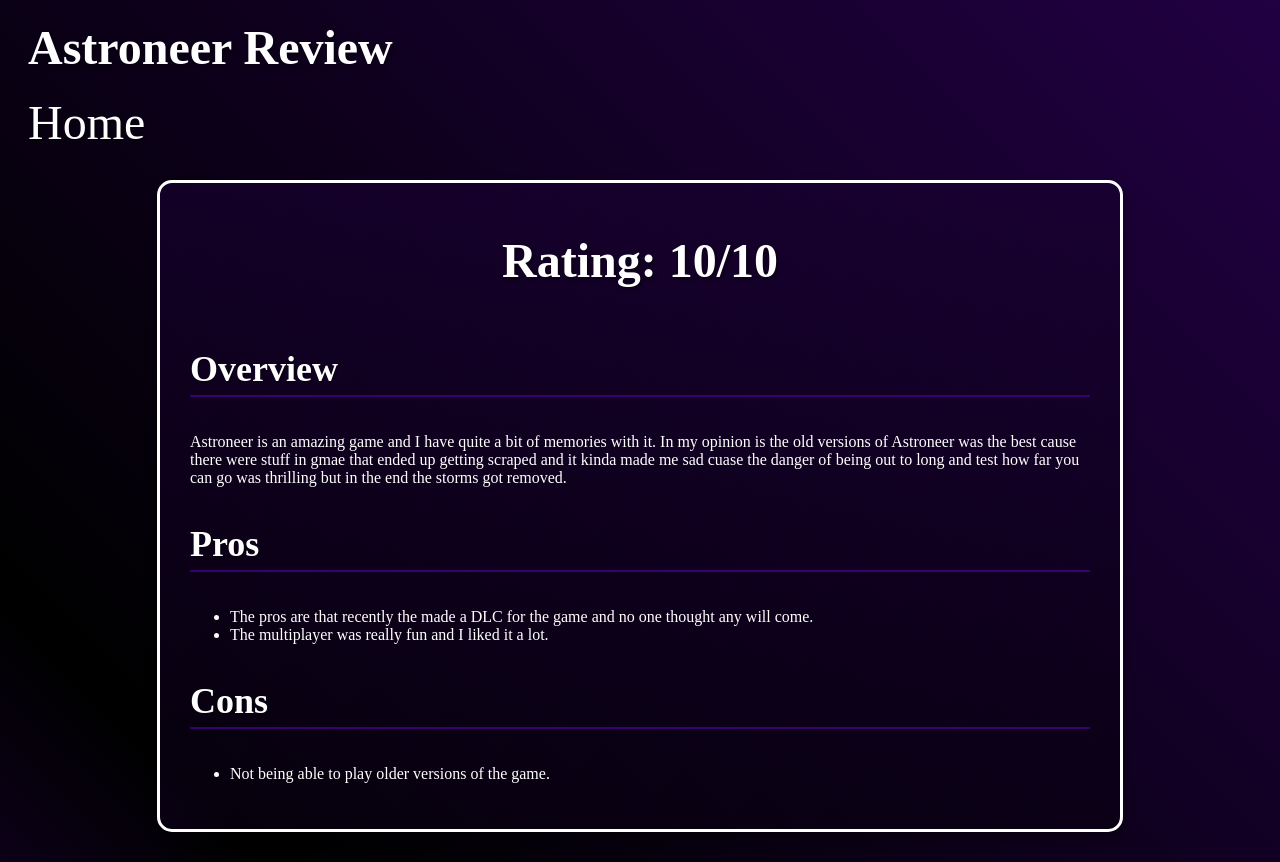
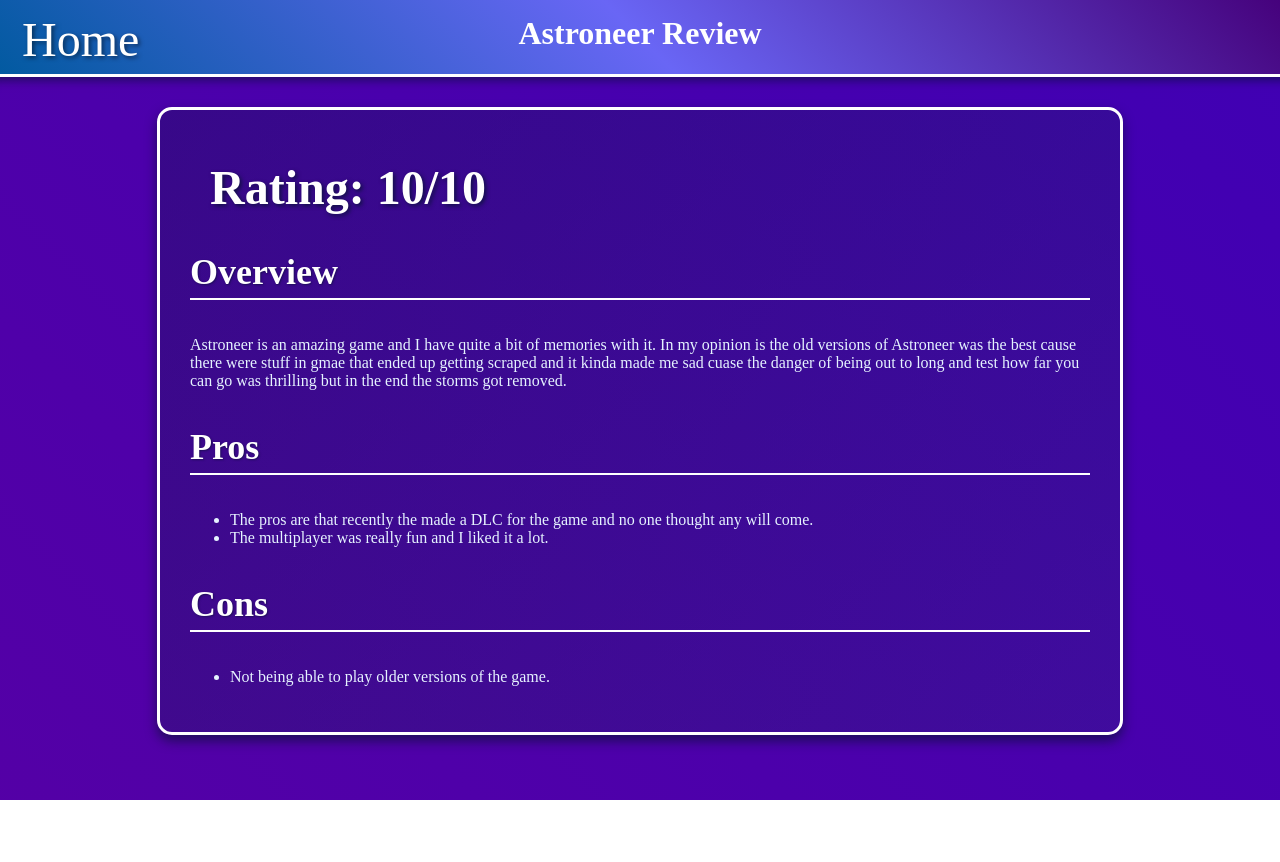
Before and after one commit to I-luv-Monster/Final-Website-Project-Semester-1, a plain HTML site: page Astroneer.html in a window 1280 px wide. After the commit the page ends 800 px from the top, so only its background shows below. Drawn offline with Linux system fonts and the light colour scheme; a web font is replaced by a local one.

Commit message:
oidytopasehjrgl;kaermfgqe9[8rtu

```diff
--- a/Astroneer.css
+++ b/Astroneer.css
@@ -3,49 +3,64 @@
 
 
 body {
-    background: linear-gradient(45deg, #8400ff, #000000, #330066, #1a0033);
+    background: linear-gradient(45deg, #005a9f, #5900a2, #3200bd);
     background-size: 400% 400%;
-    animation: gradientShift 8s ease infinite;
+    animation: spaceShift 15s ease infinite;
     font-family: "Quintessential";
-    min-height: 100vh;
+}
+
+@keyframes spaceShift {
+    0% { background-position: 0% 50%; }
+    50% { background-position: 100% 50%; }
+    100% { background-position: 0% 50%; }
+}
+
+h1 {
+    color: #ffffff;
+    text-align: center;
+    padding-top: 15px;
+}
+
+.nav {
+    background: linear-gradient(45deg, #005a9f, #6966f5, #45007a);
+    box-shadow: 0 4px 8px rgba(0, 20, 40, 0.5);
+    border-bottom: 3px solid #ffffff;
+    font-family: "Quintessential";
+    margin-right: -20px;
+    margin-left: -20px;
+    margin-top: -21px;
 }
 
 .review-container {
     max-width: 900px;
     margin: 30px auto;
     padding: 30px;
-    background: linear-gradient(135deg, rgba(56, 0, 113, 0.2), rgba(0, 0, 0, 0.3));
-    border: 3px solid white;
+    background: linear-gradient(135deg, rgba(10, 26, 58, 0.3), rgba(30, 58, 95, 0.2));
+    border: 3px solid #ffffff;
     border-radius: 15px;
-    color: white;
-    box-shadow: 0 6px 12px rgba(0, 0, 0, 0.4);
+    color: #e6f3ff;
+    box-shadow: 0 6px 12px rgba(0, 20, 40, 0.6);
 }
-
-.game-info {
-    display: flex;
-    align-items: center;
-    justify-content: center;
-    margin-bottom: 40px;
-    flex-wrap: wrap;
-}
-
 
 .rating h2 {
     font-family: "Italianno";
     font-size: 48px;
-    color: white;
-    text-shadow: 2px 2px 4px rgba(0, 0, 0, 0.5);
+    color: #ffffff;
+    text-shadow: 2px 2px 4px rgba(0, 20, 40, 0.7);
     margin: 20px;
 }
 
 .review-content h3 {
     font-family: "Italianno";
     font-size: 36px;
-    color: white;
-    text-shadow: 1px 1px 2px rgba(0, 0, 0, 0.5);
-    border-bottom: 2px solid rgb(56, 0, 113);
+    color: #ffffff;
+    text-shadow: 1px 1px 2px rgba(0, 20, 40, 0.5);
+    border-bottom: 2px solid #ffffff;
     padding-bottom: 5px;
 }
+
+
+
 
 .nav-links a {
     text-decoration: none;
@@ -56,19 +71,12 @@ body {
     color: white;
     text-shadow: 2px 2px 4px rgba(0, 0, 0, 0.5);
     margin: 20px;
+    position:fixed;
+    top: -8px;
+    left: 2px;
 }
 
 .nav-links a:hover {
-    color: rgb(200, 200, 255);
+    color:#4a9eff;
     transform: scale(1.1);
 }
-
-
-
-h1 {
-    font-family: "Italianno";
-    font-size: 48px;
-    color: white;
-    text-shadow: 2px 2px 4px rgba(0, 0, 0, 0.5);
-    margin: 20px;
-}
--- a/Stellaris.css
+++ b/Stellaris.css
@@ -1,4 +1,5 @@
 @import url('https://fonts.googleapis.com/css2?family=Island+Moments&family=Italianno&family=Lavishly+Yours&family=Quintessential&family=Whisper&display=swap');
+
 
 body {
     background: linear-gradient(45deg, #000814, #001d3d, #003566, #000814);
@@ -6,10 +7,27 @@ body {
     animation: spaceShift 10s ease infinite;
     font-family: "Quintessential";
 }
+
+@keyframes spaceShift {
+    0% { background-position: 0% 50%; }
+    50% { background-position: 100% 50%; }
+    100% { background-position: 0% 50%; }
+}
+
+h1 {
+    color: #4a9eff;
+    text-align: center;
+    padding-top: 15px;
+}
+
 .nav {
     background: linear-gradient(135deg, #0a1a3a, #1e3a5f, #2d4a73);
     box-shadow: 0 4px 8px rgba(0, 20, 40, 0.5);
     border-bottom: 3px solid #4a9eff;
+    font-family: "Quintessential";
+    margin-right: -20px;
+    margin-left: -20px;
+    margin-top: -21px;
 }
 
 .review-container {
@@ -21,21 +39,6 @@ body {
     border-radius: 15px;
     color: #e6f3ff;
     box-shadow: 0 6px 12px rgba(0, 20, 40, 0.6);
-}
-
-.game-image {
-    width: 350px;
-    border: 5px solid #4a9eff;
-    border-radius: 10px;
-    margin: 20px;
-    transition: 500ms;
-    box-shadow: 0 4px 8px rgba(74, 158, 255, 0.3);
-}
-
-.game-image:hover {
-    transform: scale(1.1);
-    border-color: #66b3ff;
-    box-shadow: 0 6px 12px rgba(102, 179, 255, 0.5);
 }
 
 .rating h2 {
@@ -55,17 +58,9 @@ body {
     padding-bottom: 5px;
 }
 
-body {
-    background: linear-gradient(45deg, #000814, #001d3d, #003566, #000814);
-    background-size: 400% 400%;
-    animation: spaceShift 10s ease infinite;
-}
 
-@keyframes spaceShift {
-    0% { background-position: 0% 50%; }
-    50% { background-position: 100% 50%; }
-    100% { background-position: 0% 50%; }
-}
+
+
 .nav-links a {
     text-decoration: none;
     font-size: 24px;
@@ -75,9 +70,12 @@ body {
     color: white;
     text-shadow: 2px 2px 4px rgba(0, 0, 0, 0.5);
     margin: 20px;
+    position:fixed;
+    top: -8px;
+    left: 2px;
 }
 
 .nav-links a:hover {
-    color:#4a9eff
+    color:#4a9eff;
     transform: scale(1.1);
 }
```
